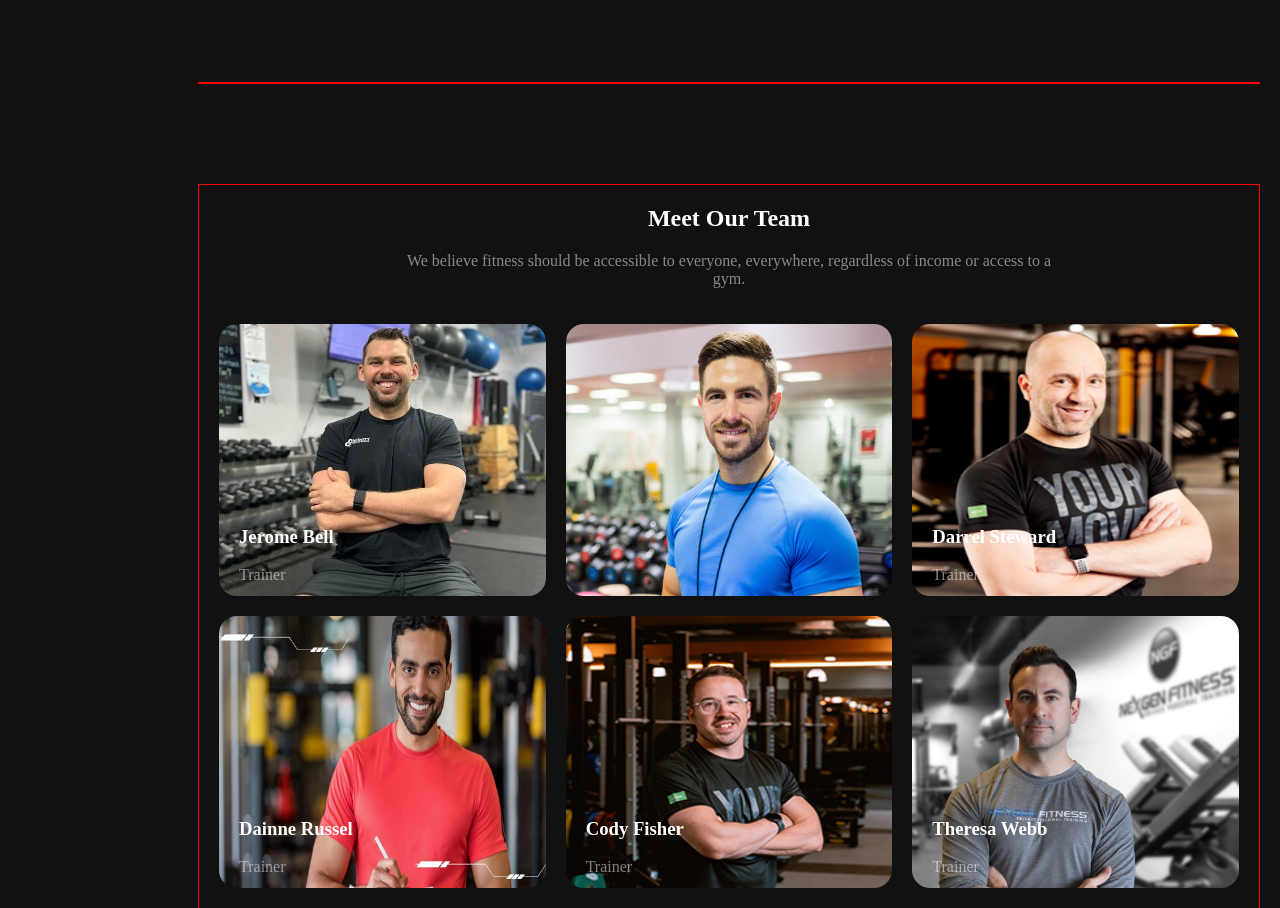
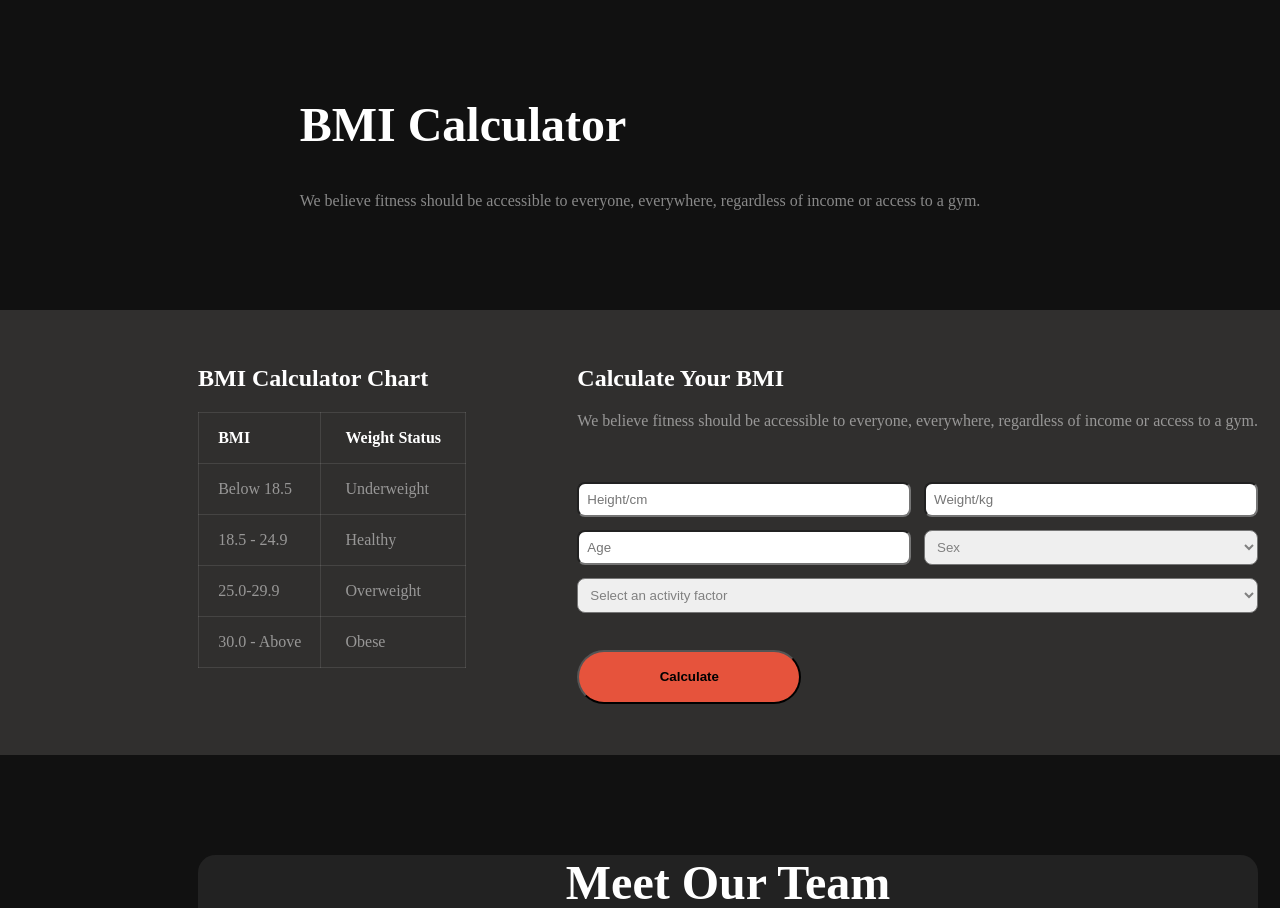
Before and after one commit to mehedee007/M2A01, a plain HTML site: page index.html in a window 1280 px wide. Shown: the part 1892-2800 px from the top of the page. Drawn offline with Linux system fonts and the light colour scheme; a web font is replaced by a local one.

Commit message:
completed the desktop version with the challenge part

```diff
--- a/index.html
+++ b/index.html
@@ -7,7 +7,7 @@
     <title>BD Fitness Center</title>
     <link rel="stylesheet" href="styles/styles.css">
     <link href="https://fonts.cdnfonts.com/css/miama" rel="stylesheet">
-
+    <link rel="stylesheet" href="https://cdnjs.cloudflare.com/ajax/libs/font-awesome/6.6.0/css/all.min.css">
 </head>
 
 <body>
@@ -21,6 +21,7 @@
                 <ul class="nav-link">Service</ul>
                 <ul class="nav-link">Contact</ul>
                 <ul class="nav-link">About</ul>
+                <ul class="nav-mobile nav-link"><i class="fa fa-list" aria-hidden="true"></i></ul>
             </div>
         </nav>
 
@@ -36,7 +37,7 @@
                     </p>
                     <div class="banner-buttons">
                         <button class="common-button bg-color-common">Join Club Now!</button>
-                        <button class="banner-button">Download App</button>
+                        <button class="common-button banner-button">Download App</button>
                     </div>
                 </div>
                 <div class="banner-image">
@@ -107,9 +108,9 @@
 
 
         </section>
-        <section class="container flex" id="run-extra-mile">
+        <section class="container flex bg-gray" id="run-extra-mile">
             <div class="run-content flex-column">
-                <h1 class="run-title text-white">Run an Extra Mile Easily</h1>
+                <h1 class="run-title text-white font-lg-3">Run an Extra Mile Easily</h1>
                 <p class="run-text text-light">
                     We believe fitness should be accessible to everyone, everywhere, regardless of income or access to a gym. With hundreds of professional workouts.
                 </p>
@@ -121,13 +122,79 @@
             </div>
         </section>
 
-        <section class="container" id="bmi-calculator">
+        <section class="" id="bmi-calculator">
+            <div class="bmi-header">
+                <h1 class="text-white font-lg-3">BMI Calculator</h1>
+                <p class="text-light">We believe fitness should be accessible to everyone, everywhere, regardless of income or access to a gym.</p>
+            </div>
+            <div class="bmi-content">
+                <div class="container flex" id="bmi">
+                    <div class="bmi-chart flex-column">
+                        <h1 class="text-white">BMI Calculator Chart</h1>
+                        <table class="table-bordered">
+                            <thead class="text-white text-center">
+                                <th>
+                                    BMI
+                                </th>
+                                <th>
+                                    Weight Status
+                                </th>
+                            </thead>
+                            <tbody class="text-light text-center">
+                                <tr>
+                                    <td>
+                                        Below 18.5
+                                    </td>
+                                    <td>Underweight</td>
+                                </tr>
+                                <tr>
+                                    <td>
+                                         18.5 - 24.9
+                                    </td>
+                                    <td>Healthy</td>
+                                </tr>
+                                <tr>
+                                    <td>
+                                        25.0-29.9
+                                    </td>
+                                    <td>Overweight</td>
+                                </tr>
+                                <tr>
+                                    <td>
+                                        30.0 - Above
+                                    </td>
+                                    <td>Obese</td>
+                                </tr>
+                            </tbody>
+                        </table>
+                    </div>
+                    <div class="bmi-form flex-column">
+                        <div>
+                            <h1 class="text-white">Calculate Your BMI</h1>
+                            <p class="text-light">We believe fitness should be accessible to everyone, everywhere, regardless of income or access to a gym. </p>
+                        </div>
 
+                        <form action="" class="grid" id="bmi-submit-form">
+                            <input type="text" placeholder="Height/cm" class="bmi-input">
+                            <input type="text" placeholder="Weight/kg" class="bmi-input">
+                            <input type="text" placeholder="Age" class="bmi-input">
+                            <select name="" id="" class="bmi-input text-light">
+                                <option value="Sex">Sex</option>
+                            </select>
+                            <select name="" id="activity" class="bmi-input text-light" >
+                                <option value="factor">Select an activity factor</option>
+                            </select>
+                        </form>
+                        <button class="common-button bg-color-common">Calculate</button>
+                    </div>
+
+                </div>
+            </div>
         </section>
 
-        <section class="container" id="team">
+        <section class="container bg-gray" id="team">
             <div class="team-content text-center">
-                <h1 class="text-white">Meet Our Team</h1>
+                <h1 class="text-white font-lg-3">Meet Our Team</h1>
                 <p class="text-light">
                     We believe fitness should be accessible to everyone, everywhere, regardless of income or access to a gym.
                 </p>
@@ -143,8 +210,10 @@
                 </div>
                 <div class="team-member">
                     <img src="images/trainer2.png" alt="trainer2">
-                    <h3 class="member-name text-white">Cameron Williamson</h3>
-                    <p class="text-light">Trainer</p>
+                    <div class="member-info">
+                        <h3 class="member-name text-white">Cameron Williamson</h3>
+                        <p class="text-light">Trainer</p>
+                    </div>
                 </div>
                 <div class="team-member">
                     <img src="images/trainer3.png" alt="trainer3">
@@ -178,12 +247,12 @@
             </div>
         </section>
     </main>
-    <footer>
+    <footer class="bg-gray">
         <div class="container">
             <div class="footer-contents flex">
                 <div class="footer-content flex-column">
                     <div class="website-title inter-bolder">
-                        <h1 class="font-color-common">Fitness Center</h1>
+                        <h1 class="font-color-common">Fitness</h1>
                     </div>
                     <p class="footer-text text-light">We believe fitness should be accessible to everyone, everywhere, regardless of income or access to a gym. With hundreds of professional workouts.</p>
                 </div>
--- a/styles/styles.css
+++ b/styles/styles.css
@@ -65,11 +65,20 @@ body {
     text-align: center;
 }
 
+.bg-gray{
+    background: rgba(34, 34, 34, 1);
+
+}
+
+.font-lg-3{
+    font-size: 3rem;
+}
+
 
 
 .container {
     width: 1060px;
-    border: 1px solid red;
+    /* border: 1px solid red; */
     margin: 100px 198px;
 }
 
@@ -78,7 +87,9 @@ body {
     text-align: center;
     padding: 16px 40px;
     border-radius: 40px;
-
+    width: 224px;
+    height: 54px;
+    font-weight: 600;
 }
 
 ul{
@@ -98,7 +109,7 @@ header {
     /* background: linear-gradient(180deg, #111111 0%, rgba(119, 119, 119, 0) 100%); */
     /* background-color: #111111; */
     background: linear-gradient(180deg, #111111 0%, rgba(119, 119, 119, 0) 100%);
-    padding: 30px 170px 0px;
+    padding: 1.8rem 10.5rem 0px;
 
 }
 
@@ -107,6 +118,10 @@ nav {
     align-items: center;
     justify-content: space-between;
 
+}
+
+.website-title{
+    font-size: 2.2rem ;
 }
 
 
@@ -119,6 +134,10 @@ nav {
     padding: 4px;
     border-radius: 35px;
     gap: 30px;
+}
+
+.nav-mobile{
+    display: none;
 }
 
 
@@ -135,6 +154,7 @@ nav {
     border-radius: 34px;
     margin: 0;
     padding: 6px;
+    font-size: 1.2rem;
 }
 
 .font-italic {
@@ -160,10 +180,10 @@ nav {
 }
 
 .banner-title {
-    font-size: 6rem;
+    font-size: 4.8rem;
     color: white;
-    font-weight: 700;
-    line-height: 10rem;
+    font-weight: 900;
+    /* line-height: 10rem; */
 }
 
 .banner-button {
@@ -221,13 +241,13 @@ nav {
 }
 
 .habit-title {
-    font-size: 2rem;
+    font-size: 3rem;
 }
 
 /* Run Extra Mile Section */
 
 #run-extra-mile {
-    /* background-color: rgba(255, 255, 255, 0.1); */
+
     justify-content: center;
     align-items: center;
     border-radius: 18px;
@@ -235,7 +255,7 @@ nav {
 }
 
 .run-image {
-    border: 1px solid red;
+    /* border: 1px solid red; */
     padding: 30px 32px 29px 0px;
 
 }
@@ -261,27 +281,21 @@ nav {
 }
 
 
-/* Footer Section */
-footer > .container{
-    margin-bottom: 25px;
+
+
+/* Team Member Section */
+
+#team{
+    /* background: rgba(34, 33, 33, 0.4); */
+    border-radius: 1.1rem;
+
+}
+.team-content{
+    padding: 0px 190px;
+
 }
 
-.footer-contents{
-    /* justify-content: space-around; */
 
-    /* align-items: center; */
-    padding: 66px 191px 59px 190px;
-    gap: 102px;
-}
-
-.footer-links{
-    gap: 110px;
-}
-
-/* Team Member Section */
-.team-content{
-    padding: 0px 190px;
-}
 
 .team-members{
     padding: 20px;
@@ -302,3 +316,105 @@ footer > .container{
     transform: translateY(-5.8rem);
     padding: 0 20px;
 }
+
+
+/* BMI Section */
+
+.bmi-header{
+    max-width: fit-content;
+    margin: 0 auto;
+
+}
+
+.bmi-content{
+    width: 100%;
+    background-color: rgb(48, 47, 46);
+    /* padding-top: .7rem; */
+}
+
+#bmi{
+    justify-content: space-between;
+    padding-top: 2.2rem;
+
+}
+
+#bmi-submit-form{
+    grid-template-columns: repeat(2, 1fr);
+    gap:.8rem;
+    /* grid-template-rows: repeat(2, 1fr) 2fr; */
+}
+
+#activity{
+    grid-column: span 2;
+}
+
+.bmi-form{
+    gap: 2.3rem;
+    margin-bottom: 3.2rem;
+
+}
+
+#bmi-submit-form select{
+    color: gray;
+    /* height: 2.3rem; */
+}
+
+.bmi-input{
+    /* height: 2.2rem; */
+    border-radius: .5rem;
+    padding: .5rem;
+}
+
+table, tr, th, td{
+    border: 1px solid rgba(255, 255, 255, 0.1);
+    border-collapse: collapse;
+    text-align: left;
+}
+
+table th:nth-child(1), tbody>tr>td:nth-child(1){
+    padding:1rem 1.2rem;
+}
+
+table th:nth-child(2), tbody>tr>td:nth-child(2){
+    padding:1rem 1.5rem;
+}
+
+
+/* Footer Section */
+
+footer{
+    height: 100%;
+}
+footer  .container{
+    margin-bottom: 25px;
+}
+
+.footer-contents{
+    /* justify-content: space-around; */
+
+    /* align-items: center; */
+    /* padding: 66px 191px 59px 190px; */
+    gap: 102px;
+}
+
+.footer-links{
+    gap: 110px;
+}
+
+
+/* Mobile Responsive Section */
+
+@media screen and (max-width : 450px) {
+    header{
+        padding-left: 1rem;
+        width:100%;
+
+    }
+    .nav-link{
+        display: none;
+    }
+    .nav-mobile{
+        display: inline-flex;
+    }
+
+}
```
